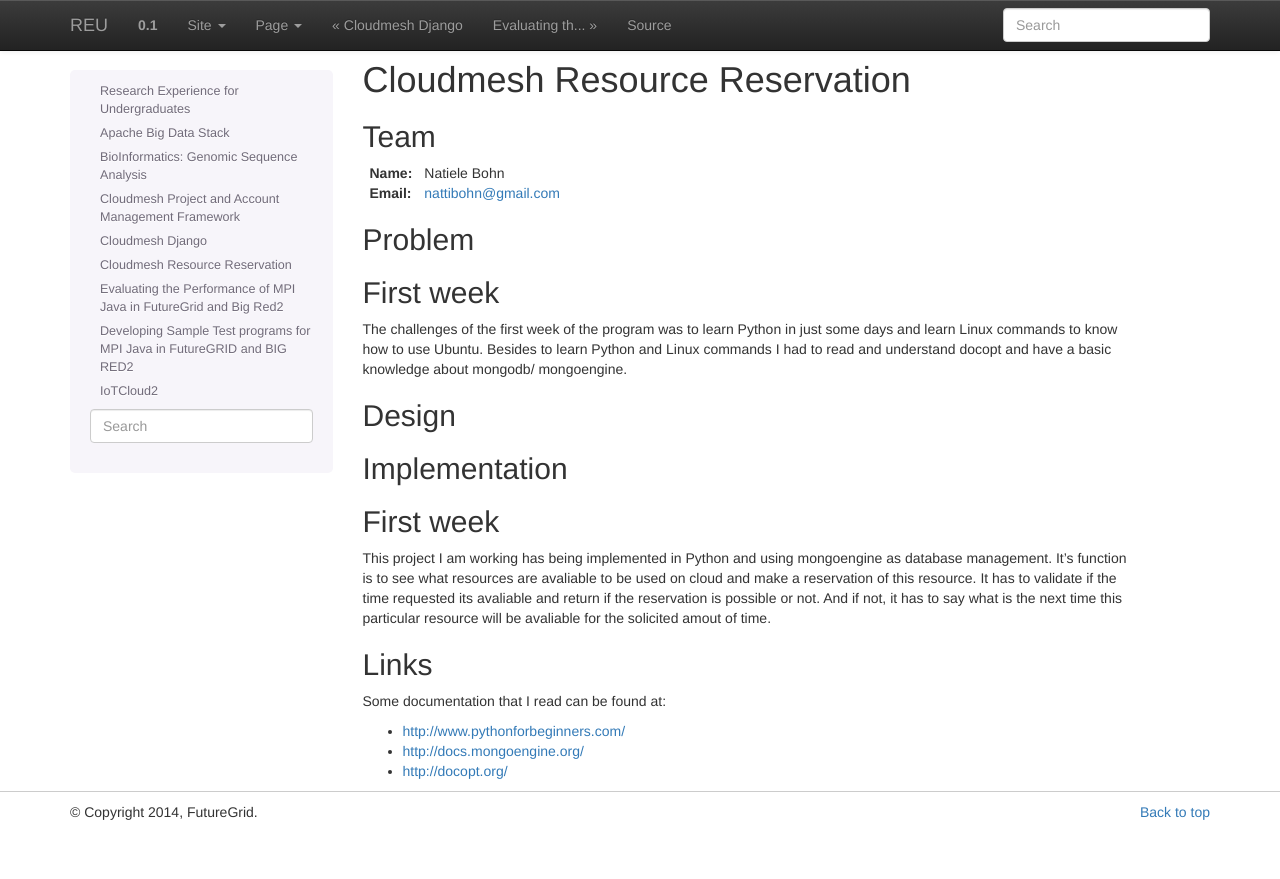
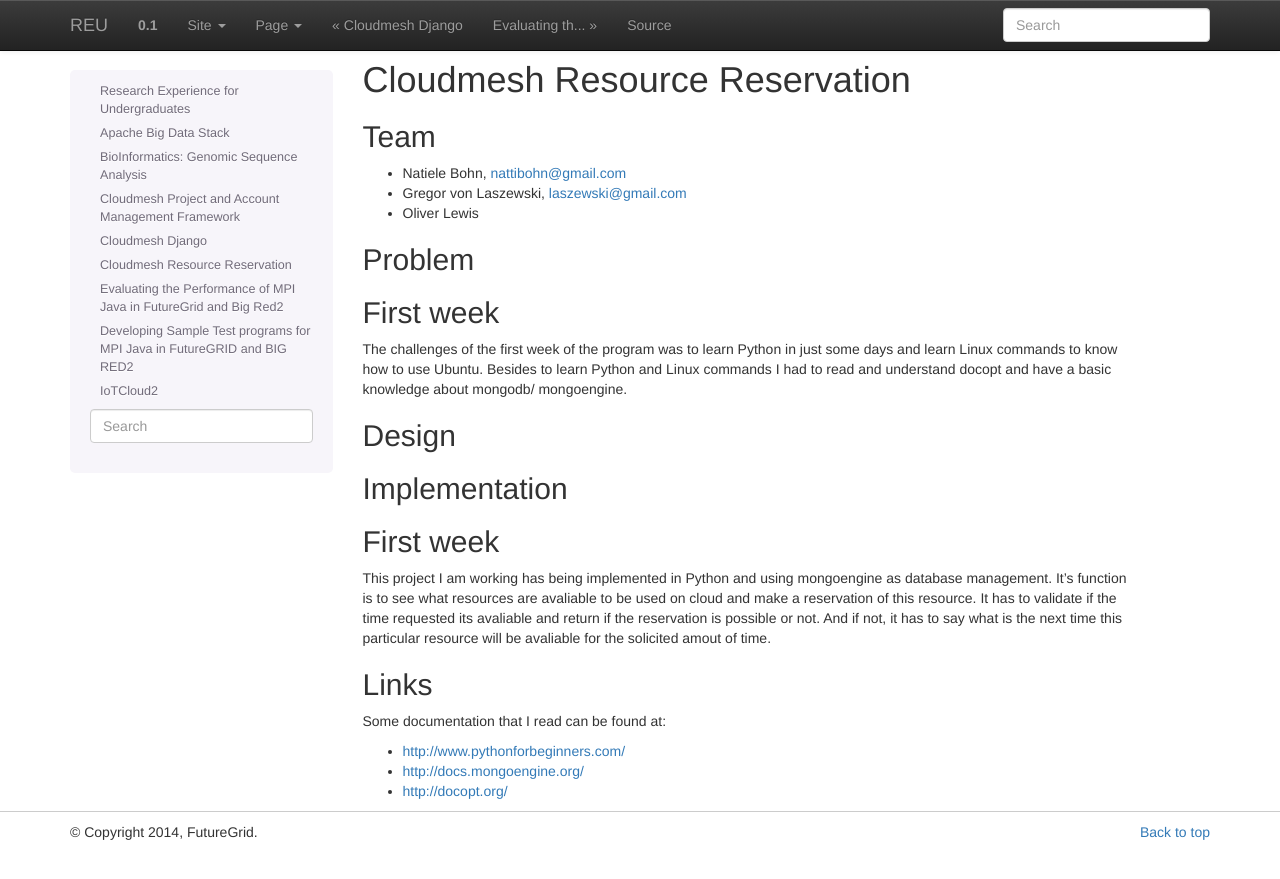
Before and after one commit to cloudmesh-project/reu-2014, a Sphinx documentation site: the page built from doc/source/projects/cm_reservation.rst, in a window 1280 px wide. Shown: the top 879 px of the page. Built offline with Sphinx 7.4.7, drawn with Linux system fonts in a browser that asks for light colours.

Commit message:
fixing team

```diff
--- a/doc/source/projects/cm_django.rst
+++ b/doc/source/projects/cm_django.rst
@@ -3,9 +3,9 @@
 
 Team
 ----------------------------------------------------------------------
-Name: Jeff Ridgeway
 
-Email: jdridgeway4@gmail.com
+* Jeff Ridgeway, jdridgeway4@gmail.com
+* Gregor von Laszewski, laszewski@gimail.com
 
 Problem
 ----------------------------------------------------------------------
--- a/doc/source/projects/cm_reservation.rst
+++ b/doc/source/projects/cm_reservation.rst
@@ -4,12 +4,9 @@
 Team
 ----------------------------------------------------------------------
 
-:Name:
-   Natiele Bohn
-
-:Email:
-   nattibohn@gmail.com
-
+* Natiele Bohn, nattibohn@gmail.com
+* Gregor von Laszewski, laszewski@gmail.com
+* Oliver Lewis
 
 
 Problem
```
Also changed, not shown: doc/source/projects/cm_accounts.rst (+4 -4 lines).
